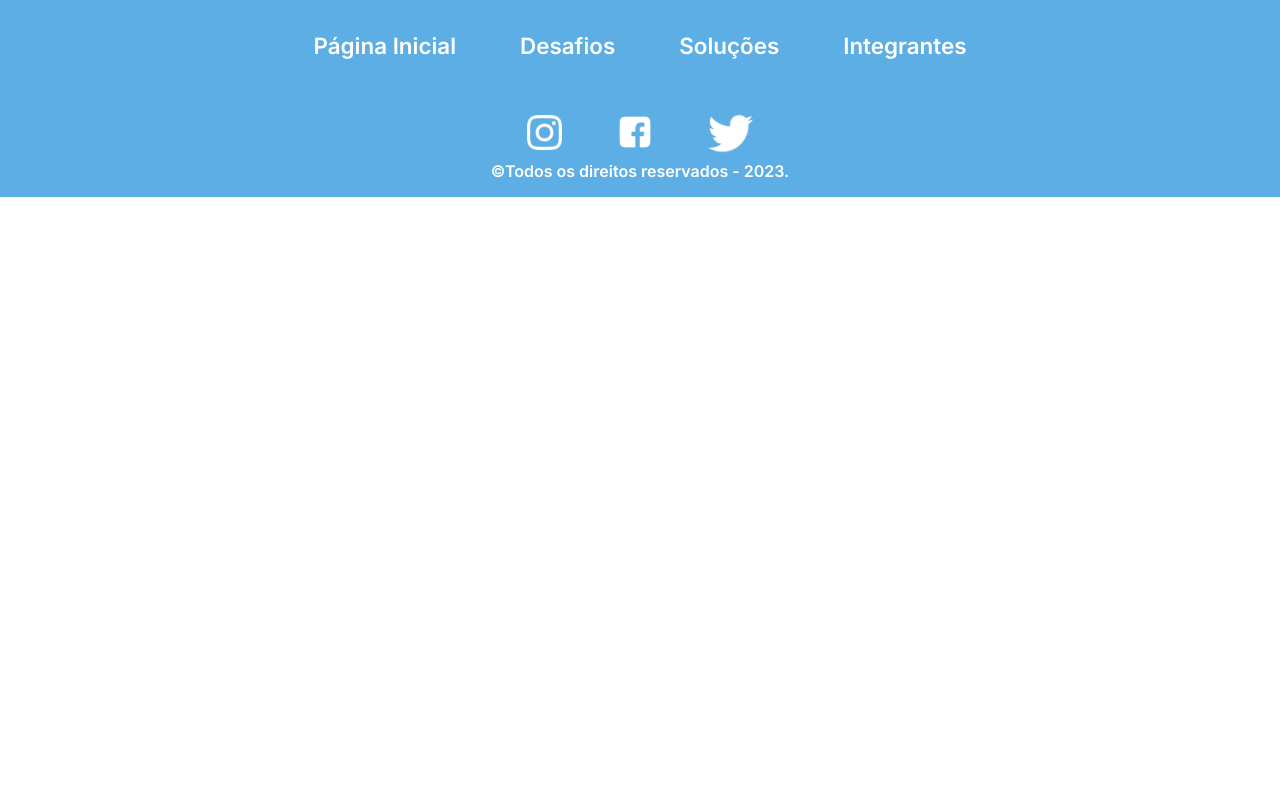
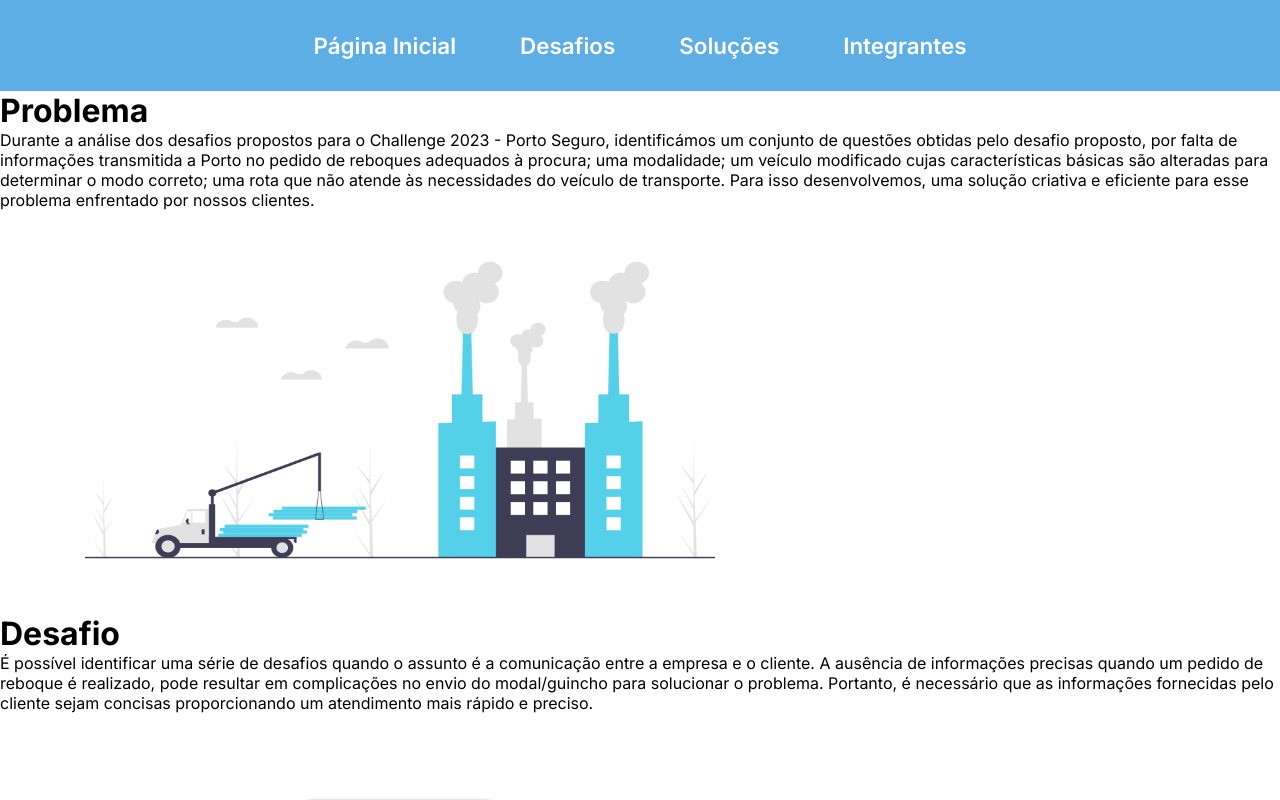
Before and after one commit to bwtrxz/fiap-tech-rwd, a Next.js app: page /tech/desafios in a window 1280 px wide. Shown: the top 800 px of the page. Built offline with nearby package versions, Linux system fonts and the light colour scheme.

Commit message:
add conteudo da pagina

```diff
--- a/src/app/tech/desafios/page.jsx
+++ b/src/app/tech/desafios/page.jsx
@@ -1,9 +1,36 @@
 import Link from "next/link";
+import Image from "next/image";
 
-export default function Problemas(){
-    return(
-        <div>
+export default function Problemas() {
+  return (
+    <>
+      <div>
+        <h1>Problema</h1>
+        <p>
+          Durante a análise dos desafios propostos para o Challenge 2023 - Porto
+          Seguro, identificámos um conjunto de questões obtidas pelo desafio
+          proposto, por falta de informações transmitida a Porto no pedido de
+          reboques adequados à procura; uma modalidade; um veículo modificado
+          cujas características básicas são alteradas para determinar o modo
+          correto; uma rota que não atende às necessidades do veículo de
+          transporte. Para isso desenvolvemos, uma solução criativa e eficiente
+          para esse problema enfrentado por nossos clientes.
+        </p>
+        <Image src="/img/fabrica.png" alt="modal" width={800} height={400} />
+      </div>
 
-        </div>
-    )
+      <div>
+        <h1>Desafio</h1>
+        <p>
+          É possível identificar uma série de desafios quando o assunto é a
+          comunicação entre a empresa e o cliente. A ausência de informações
+          precisas quando um pedido de reboque é realizado, pode resultar em
+          complicações no envio do modal/guincho para solucionar o problema.
+          Portanto, é necessário que as informações fornecidas pelo cliente
+          sejam concisas proporcionando um atendimento mais rápido e preciso.
+        </p>
+        <Image src="/img/mecanico.png" alt="modal" width={800} height={700} />
+      </div>
+    </>
+  );
 }
```
